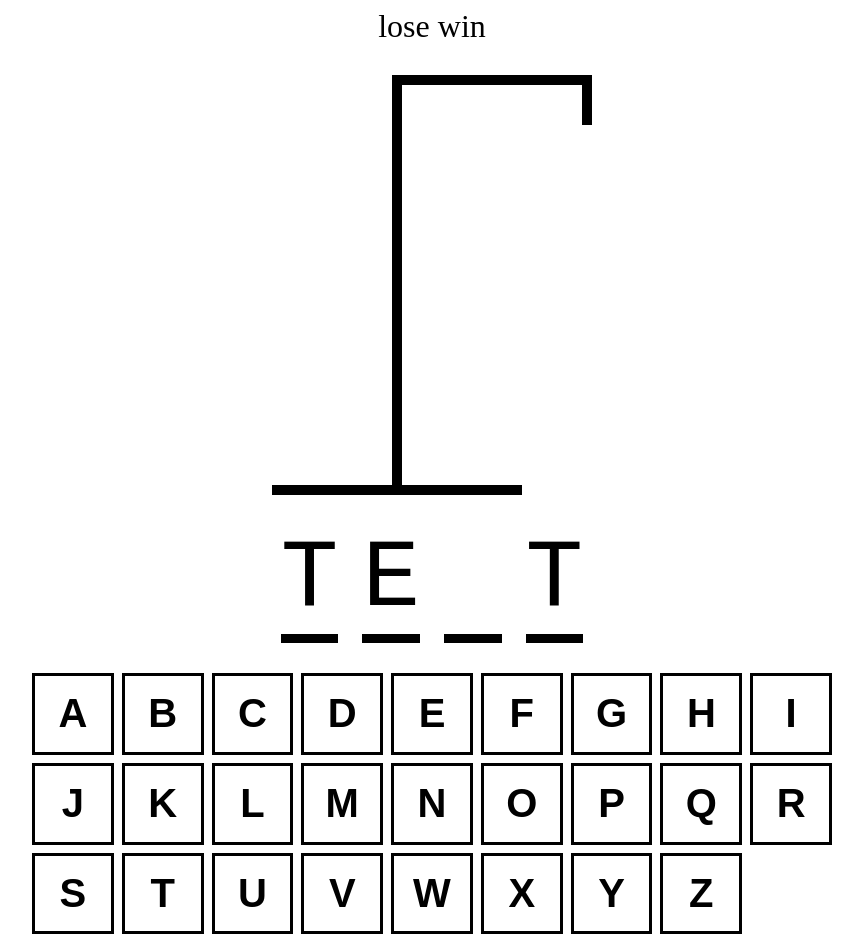
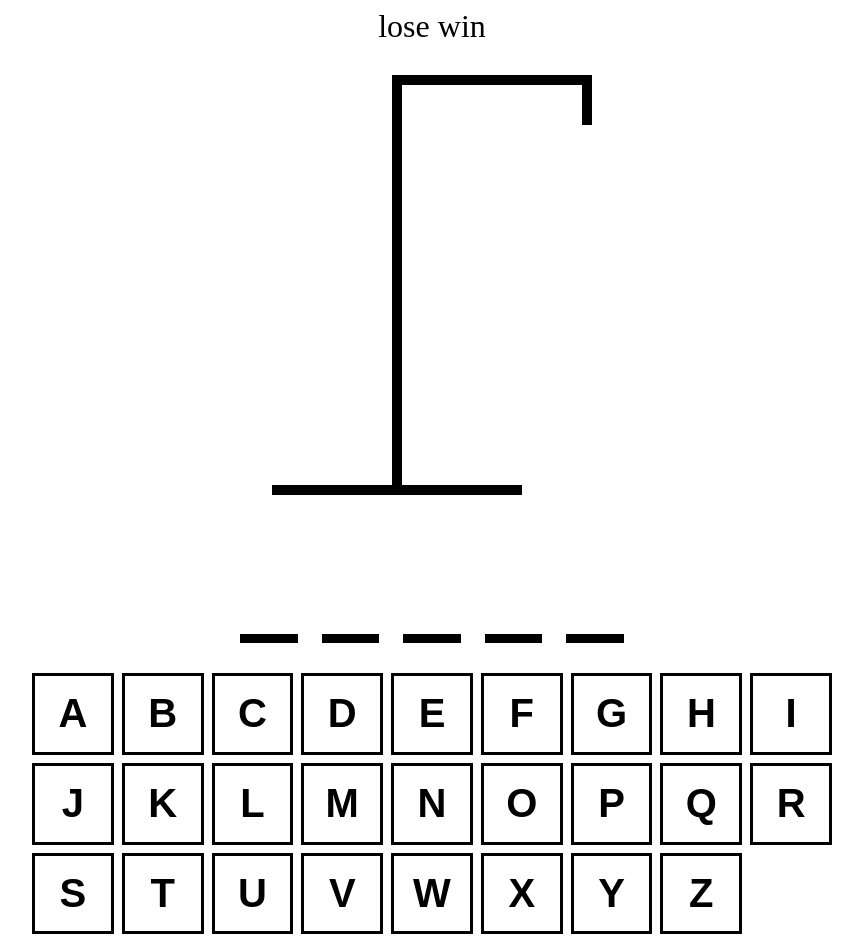
Before and after one commit to Ramish93/Hangman-react-ts, a React (Vite) app: page / in a window 1280 px wide. Shown: the whole page, without its empty margins (208-1071 px from the left). Built offline with nearby package versions, Linux system fonts and the light colour scheme.

Commit message:
added type for hanmanwordProps, used useCallback react hook to call guessedLetter function on rerender with change

```diff
--- a/src/App.tsx
+++ b/src/App.tsx
@@ -1,4 +1,4 @@
-import { useState } from "react";
+import { useCallback, useEffect, useState } from "react";
 import HangmanDrawing from "./components/HangmanDrawing";
 import Keyboard from "./components/Keyboard";
 import HangmanWord from "./components/HangmanWord";
@@ -13,6 +13,29 @@
   const incorrectLetters = guessedLetters.filter(
     (letter) => !wordToGuess.includes(letter)
   );
+
+  const addGuessedLetter = useCallback(
+    (newletter: string) => {
+      if (guessedLetters.includes(newletter)) return;
+      setGuessedLetters((letters) => [...letters, newletter]);
+    },
+    [guessedLetters]
+  );
+
+  useEffect(() => {
+    const handler = (e: KeyboardEvent) => {
+      const key = e.key;
+      if (!key.match(/^[a-z]/)) return;
+
+      e.preventDefault();
+      addGuessedLetter(key);
+    };
+    document.addEventListener("keypress", handler);
+    return () => {
+      document.removeEventListener("keypress", handler);
+    };
+  }, [guessedLetters]);
+
   return (
     <div
       style={{
@@ -26,7 +49,7 @@
     >
       <div style={{ fontSize: "2rem", textAlign: "center" }}>lose win</div>
       <HangmanDrawing numberOfGussess={incorrectLetters.length} />
-      <HangmanWord />
+      <HangmanWord guessedLetters={guessedLetters} wordToGuess={wordToGuess} />
       <div style={{ alignSelf: "stretch" }}>
         <Keyboard />
       </div>
--- a/src/components/HangmanWord.tsx
+++ b/src/components/HangmanWord.tsx
@@ -1,7 +1,9 @@
-const word = "test";
-const guessedLetters = ["e", "t"];
+type HangmanWordProps = {
+  guessedLetters: string[];
+  wordToGuess: string;
+};
 
-const HangmanWord = () => {
+const HangmanWord = ({ guessedLetters, wordToGuess }: HangmanWordProps) => {
   return (
     <div
       style={{
@@ -12,7 +14,7 @@
         fontFamily: "monospace",
       }}
     >
-      {word.split("").map((letter, index) => (
+      {wordToGuess.split("").map((letter, index) => (
         <span style={{ borderBottom: ".1em solid black" }} key={index}>
           <span
             style={{
```
